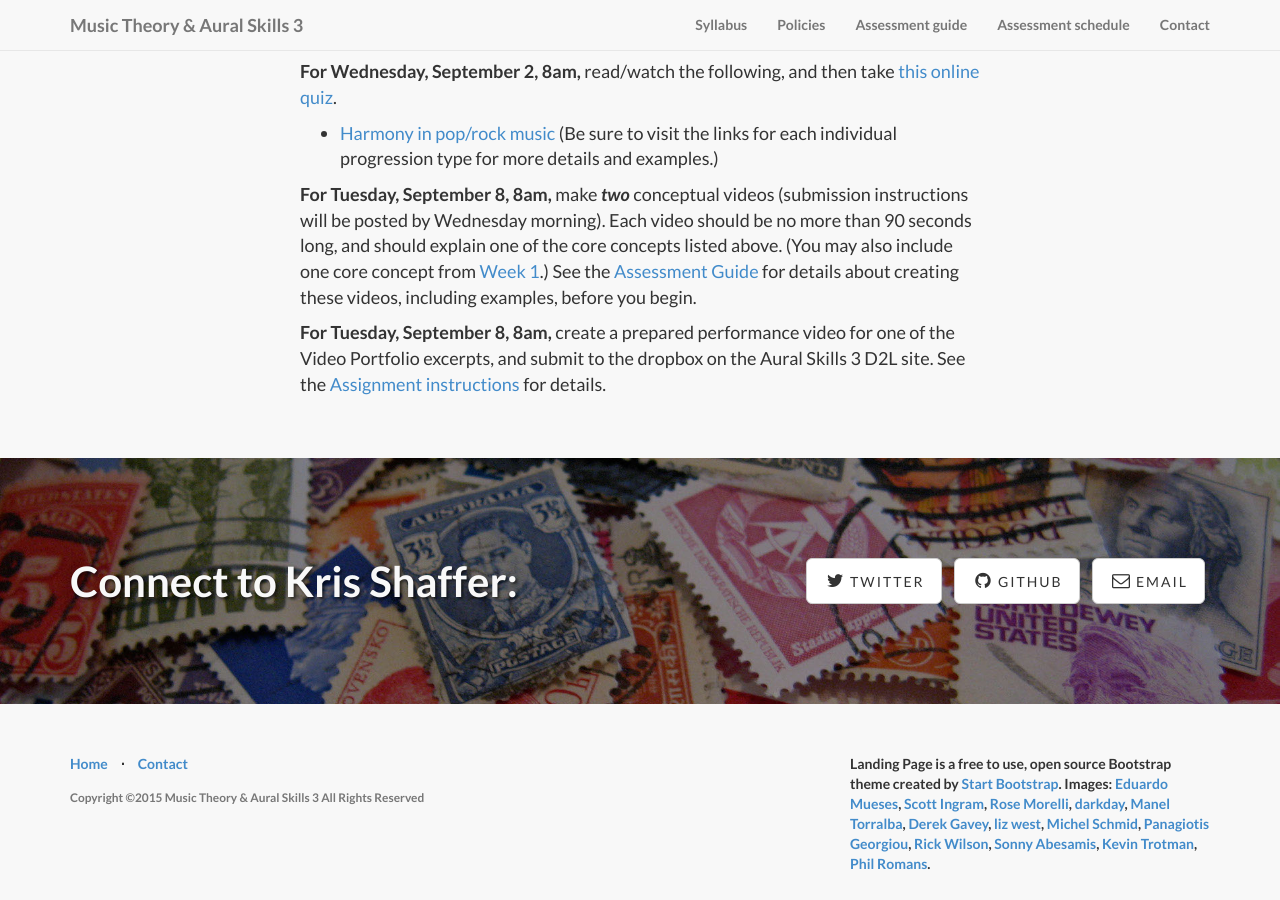
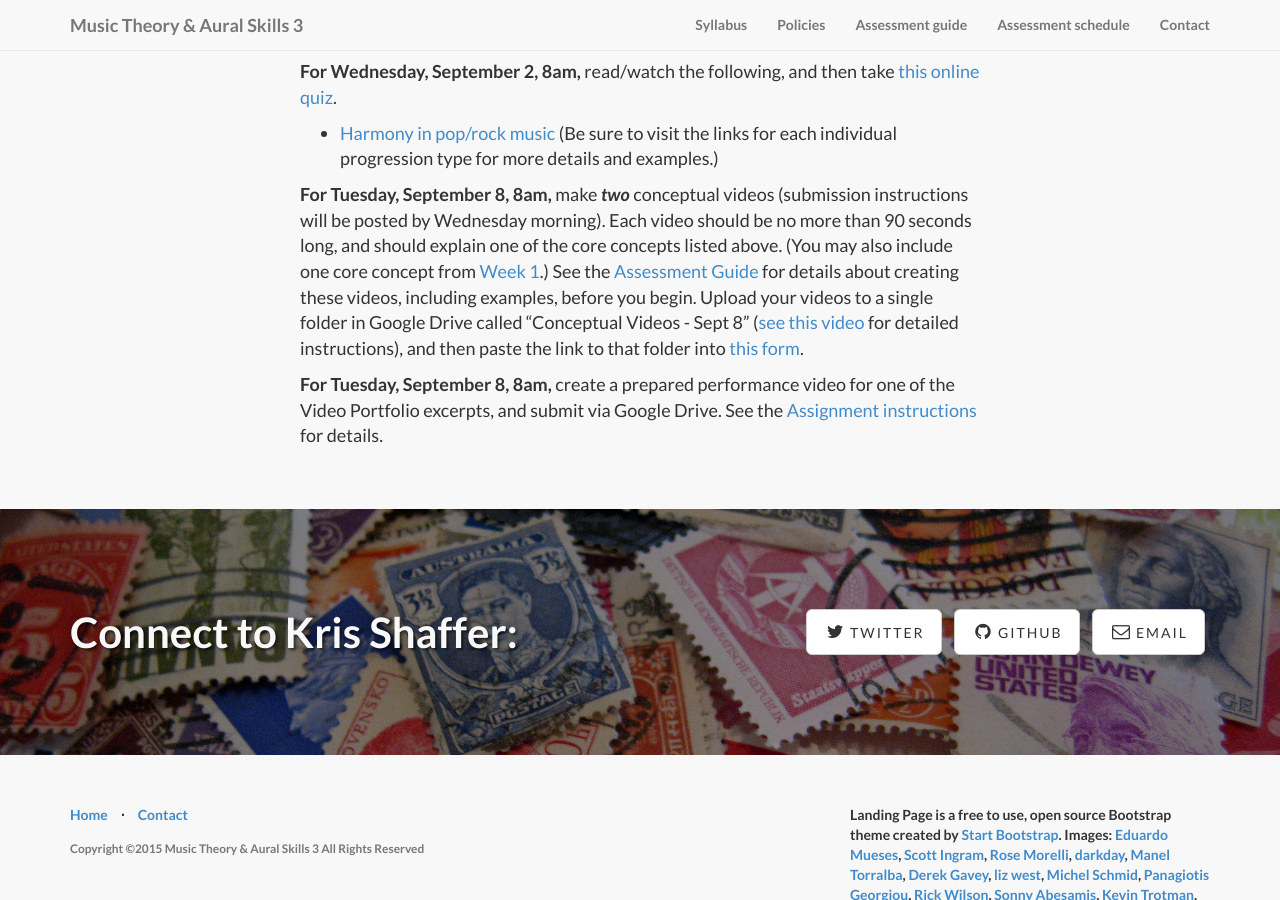
Before and after one commit to kshaffer/theory3, a Jekyll site: the page built from week2.md, in a window 1280 px wide and 900 px high, scrolled down 1733 px. Built offline with Jekyll 4.4.1, drawn with Linux system fonts in a browser that asks for light colours; nearby versions of some CDN libraries; library files that are not in the unit come from our copies.

Commit message:
portfolio instructions

```diff
--- a/week2.md
+++ b/week2.md
@@ -48,6 +48,6 @@ In this unit, we will explore the following core concepts:
 
 - [Harmony in pop/rock music](http://openmusictheory.com/popRockHarmony.html) (Be sure to visit the links for each individual progression type for more details and examples.)
 
-**For Tuesday, September 8, 8am,** make ***two*** conceptual videos (submission instructions will be posted by Wednesday morning). Each video should be no more than 90 seconds long, and should explain one of the core concepts listed above. (You may also include one core concept from [Week 1](/week1/).) See the [Assessment Guide](/assessments/) for details about creating these videos, including examples, before you begin.
+**For Tuesday, September 8, 8am,** make ***two*** conceptual videos (submission instructions will be posted by Wednesday morning). Each video should be no more than 90 seconds long, and should explain one of the core concepts listed above. (You may also include one core concept from [Week 1](/week1/).) See the [Assessment Guide](/assessments/) for details about creating these videos, including examples, before you begin. Upload your videos to a single folder in Google Drive called "Conceptual Videos - Sept 8" ([see this video](https://vimeo.com/138322605) for detailed instructions), and then paste the link to that folder into [this form](https://docs.google.com/forms/d/1fbXT182ZYEcJuOKvludIlZxTtQ5B0S7xfkZplNY61ag/viewform?usp=send_form).
 
-**For Tuesday, September 8, 8am,** create a prepared performance video for one of the Video Portfolio excerpts, and submit to the dropbox on the Aural Skills 3 D2L site. See the [Assignment instructions](/popRockVideoPortfolio/) for details.
+**For Tuesday, September 8, 8am,** create a prepared performance video for one of the Video Portfolio excerpts, and submit via Google Drive. See the [Assignment instructions](/popRockVideoPortfolio/) for details.
```
Also changed, not shown: popRockVideoPortfolio.md (+1 -1 lines).
